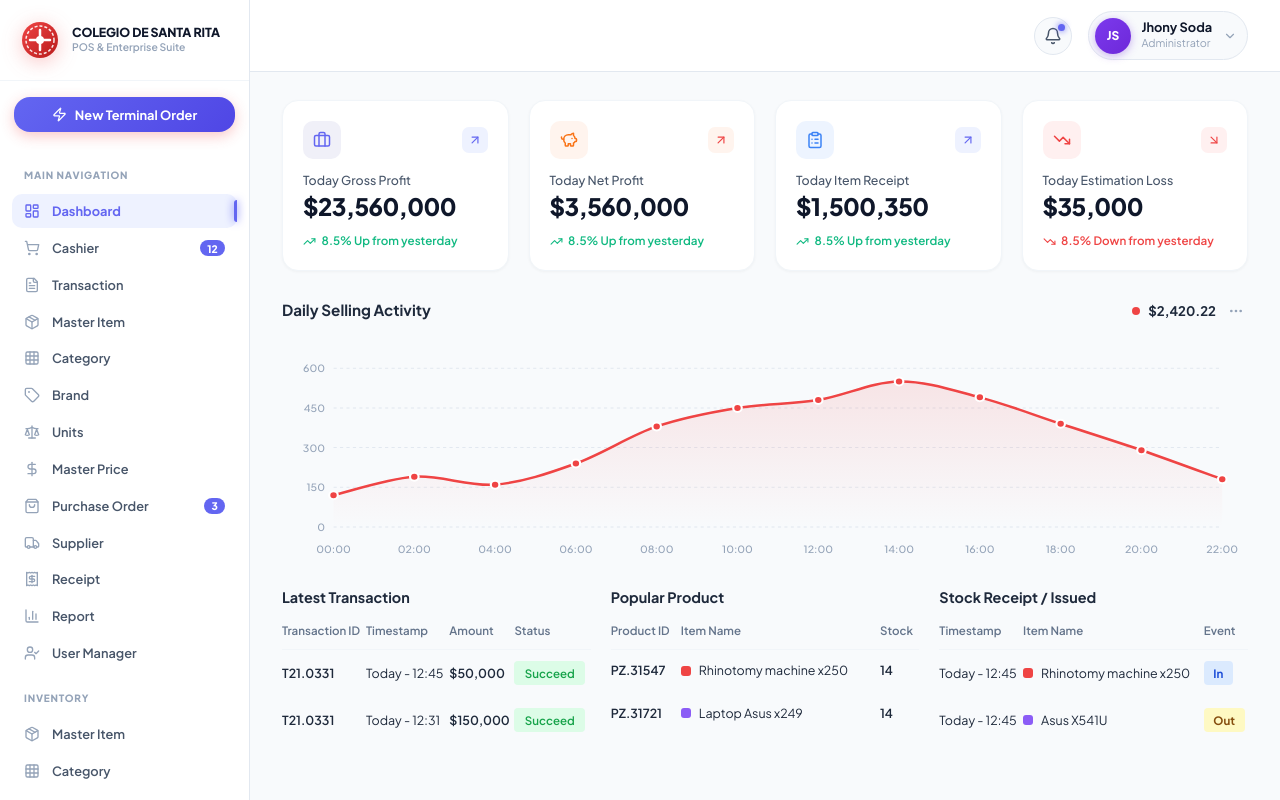
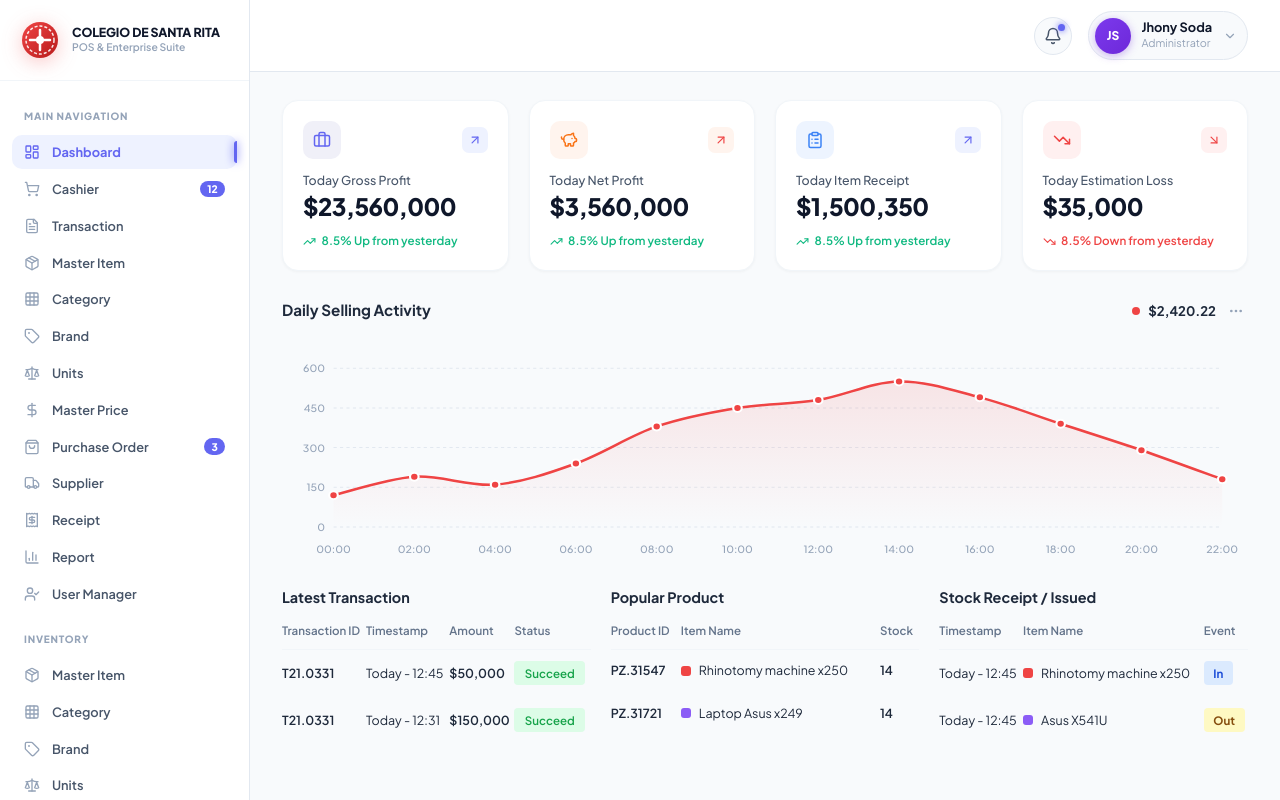
Before and after one commit to priambodogigieh-afk/web-slicing, a Next.js app: page / in a window 1280 px wide. Built offline with nearby package versions, Linux system fonts and the light colour scheme.

Commit message:
fix: remove New Terminal Order button from sidebar

```diff
--- a/src/components/Sidebar.jsx
+++ b/src/components/Sidebar.jsx
@@ -15,7 +15,6 @@ import {
   FileText,
   BarChart3,
   UserCheck,
-  Zap,
   ChevronRight,
   HardDrive
 } from 'lucide-react';
@@ -71,13 +70,6 @@ export default function Sidebar({ activeTab, setActiveTab }) {
         </div>
       </div>
 
-      {/* Quick Action Button */}
-      <div className="sidebar-action-container">
-        <button className="new-sale-btn">
-          <Zap size={15} />
-          <span>New Terminal Order</span>
-        </button>
-      </div>
 
       {/* Menu List */}
       <div className="sidebar-menu">
```
